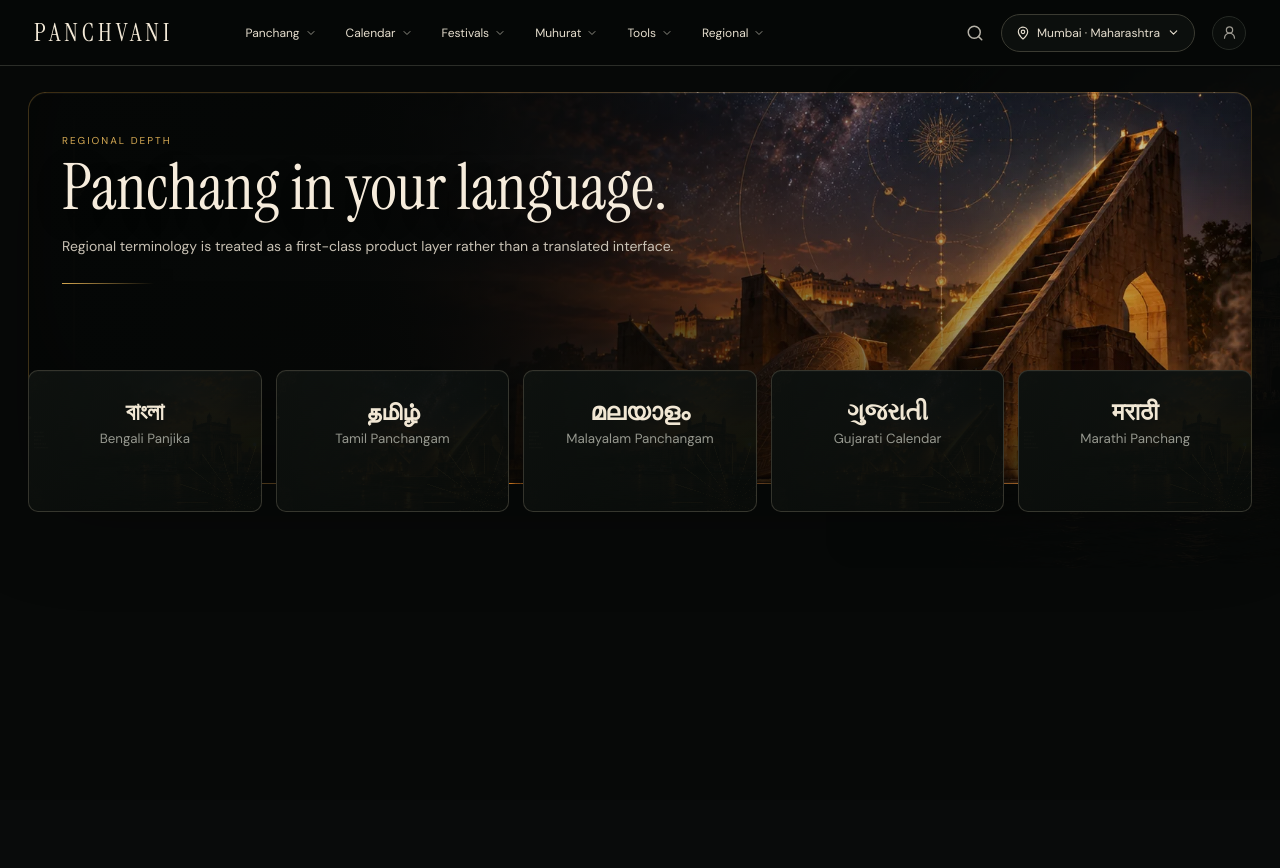
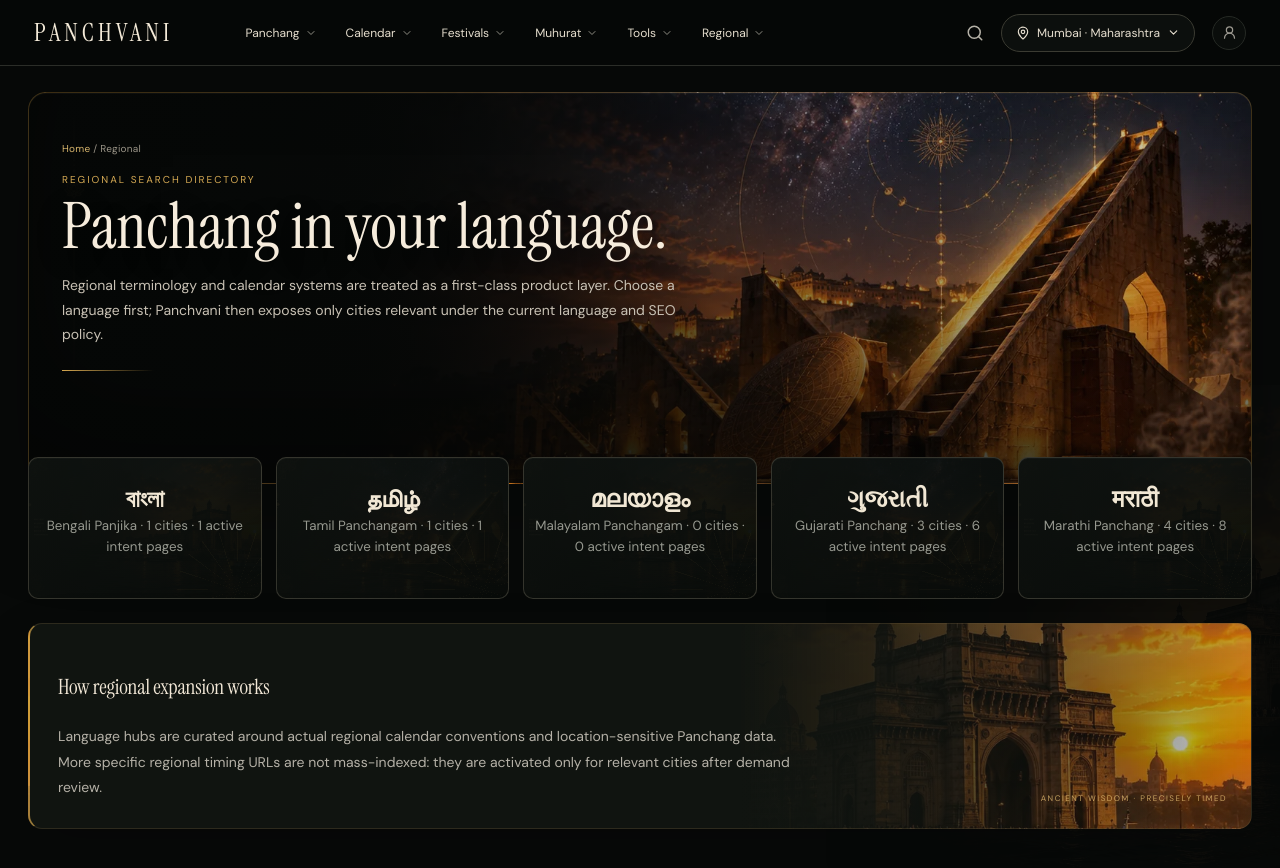
Before and after one commit to SviatF/chanag.xx, a Next.js app: page /regional in a window 1280 px wide. Shown: the top 868 px of the page. Before the commit the page ends 800 px from the top, so only its background shows below. Built offline with nearby package versions, Linux system fonts and the light colour scheme.

Commit message:
Make regional directory language-first

```diff
--- a/app/regional/page.tsx
+++ b/app/regional/page.tsx
@@ -1,4 +1,27 @@
-import Header from "@/components/Header";import {cities} from "@/lib/cities";import Link from "next/link";
-export const metadata={title:"Regional Panchang Languages"};
-const langs=[["বাংলা","Bengali Panjika","bengali"],["தமிழ்","Tamil Panchangam","tamil"],["മലയാളം","Malayalam Panchangam","malayalam"],["ગુજરાતી","Gujarati Calendar","gujarati"],["मराठी","Marathi Panchang","marathi"]];
-export default function Regional(){return <main><Header city={cities[0]}/><div className="page-shell internal-visual internal-regional"><p className="page-kicker">Regional depth</p><h1 className="page-title">Panchang in your language.</h1><p className="page-subtitle">Regional terminology is treated as a first-class product layer rather than a translated interface.</p><div className="regional-list">{langs.map(([native,label,slug])=><Link href={`/regional/${slug}/mumbai`} key={slug}><strong>{native}</strong><small>{label}</small></Link>)}</div></div></main>}
+import Header from "@/components/Header";
+import {cities} from "@/lib/cities";
+import Link from "next/link";
+import {regionalLanguageSeo,regionalLanguageSlugs,regionalCitiesForLanguage,regionalIntentLinksForCity} from "@/lib/regional-seo";
+
+export const metadata={
+  title:"Regional Panchang — Bengali, Tamil, Malayalam, Gujarati & Marathi",
+  description:"Regional Panchang directory with language-specific calendar terminology, city-local calculations and demand-backed timing pages."
+};
+
+export default function Regional(){
+  return <main><Header city={cities[0]}/><div className="page-shell internal-visual internal-regional">
+    <div className="breadcrumbs"><Link href="/">Home</Link> / Regional</div>
+    <p className="page-kicker">REGIONAL SEARCH DIRECTORY</p>
+    <h1 className="page-title">Panchang in your language.</h1>
+    <p className="page-subtitle">Regional terminology and calendar systems are treated as a first-class product layer. Choose a language first; Panchvani then exposes only cities relevant under the current language and SEO policy.</p>
+    <div className="regional-list">{regionalLanguageSlugs.map(language=>{
+      const config=regionalLanguageSeo[language];
+      const cityList=regionalCitiesForLanguage(language);
+      const intentCount=cityList.reduce((sum,city)=>sum+regionalIntentLinksForCity(language,city).length,0);
+      return <Link href={`/regional/${language}`} key={language}>
+        <strong>{config.native}</strong><small>{config.label} · {cityList.length} cities · {intentCount} active intent pages</small>
+      </Link>;
+    })}</div>
+    <div className="seo-copy"><h2>How regional expansion works</h2><p>Language hubs are curated around actual regional calendar conventions and location-sensitive Panchang data. More specific regional timing URLs are not mass-indexed: they are activated only for relevant cities after demand review.</p></div>
+  </div></main>;
+}
```
